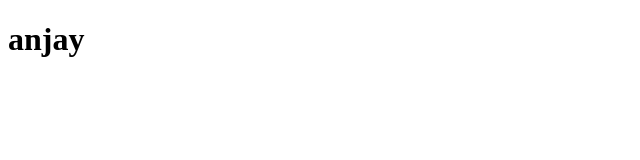
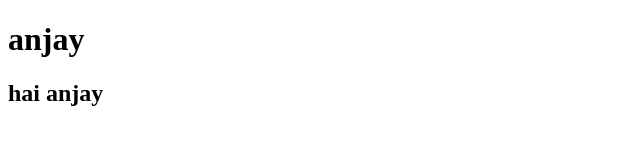
Before and after one commit to aryapradi/awal, a plain HTML site: page index.html in a window 1280 px wide. Shown: the whole page, without its empty margins (0-640 px from the left). Drawn offline with Linux system fonts and the light colour scheme.

Commit message:
nambah h2

```diff
--- a/index.html
+++ b/index.html
@@ -8,6 +8,7 @@
 <body>
 
     <h1>anjay</h1>
+    <h2>hai anjay</h2>
 
 </body>
 </html>
```
